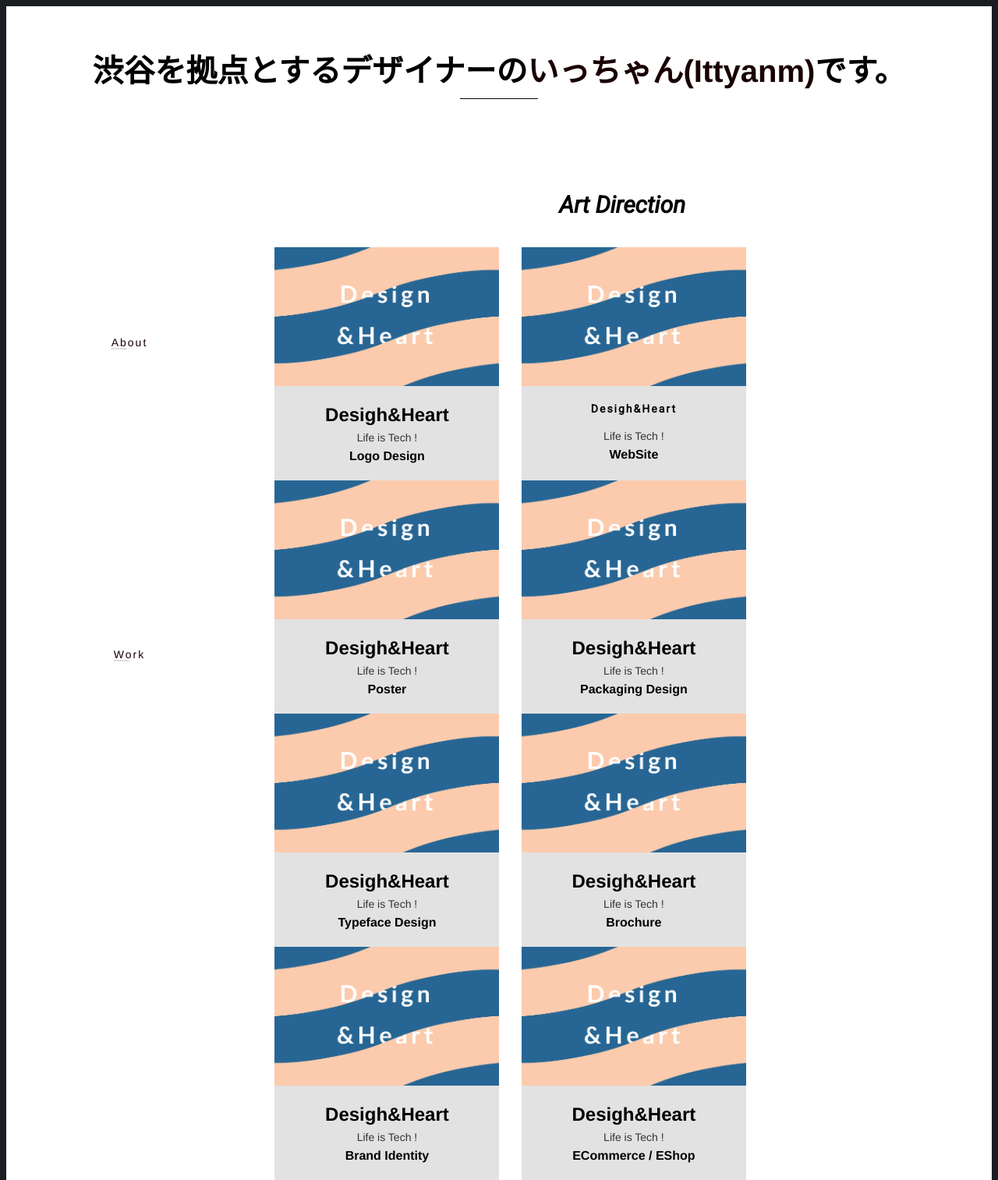
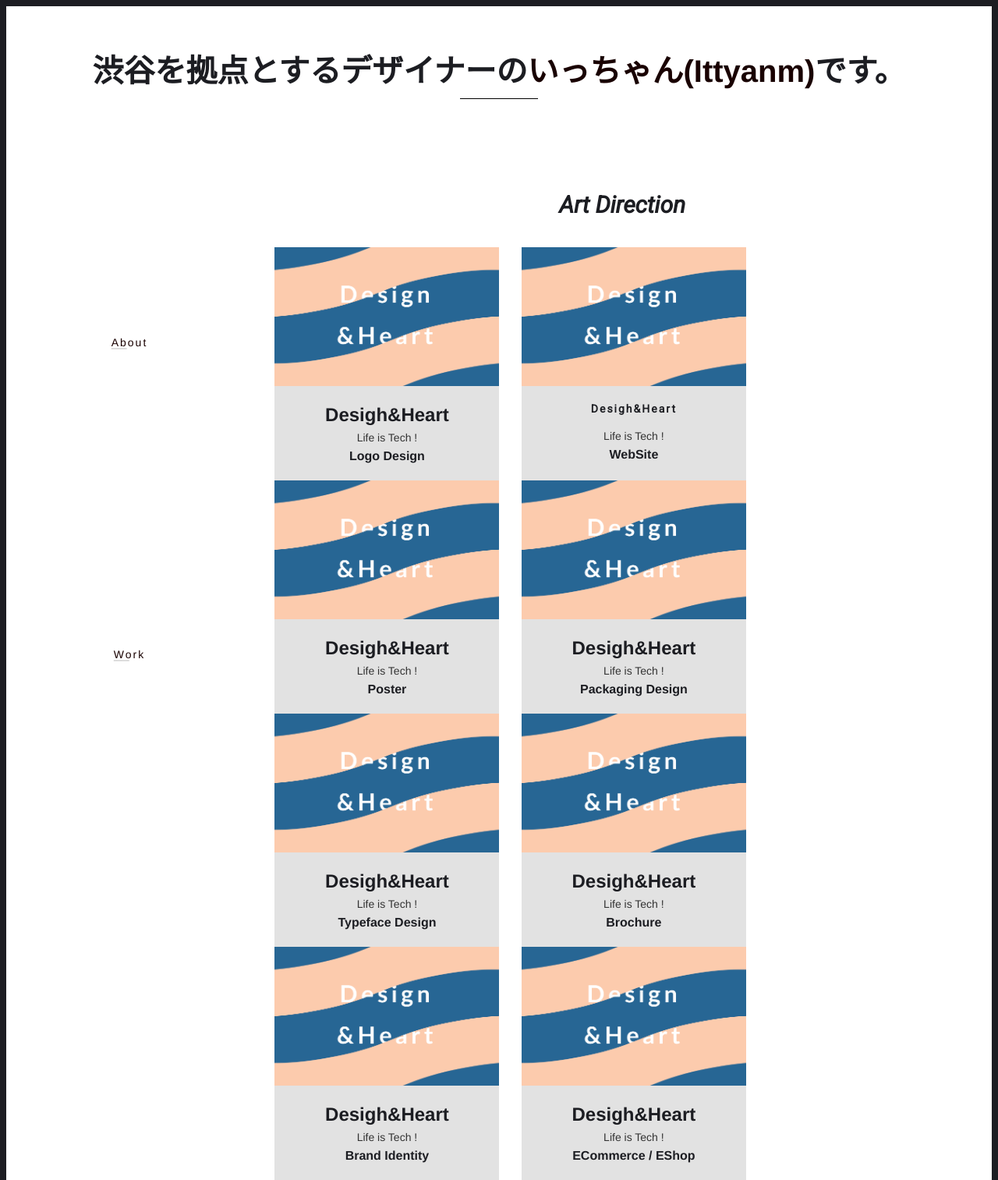
Before and after one commit to Ittyanm/Ittyanm, a PHP site: page / in a window 1280 px wide. Shown: the top 1513 px of the page at 78% size. Run offline with PHP 8.4, Linux system fonts and the light colour scheme; some libraries are stand-ins or nearby versions.

Commit message:
フォントカラー指定

```diff
--- a/assets/css/style.css
+++ b/assets/css/style.css
@@ -50,10 +50,8 @@ body {
 h1,
 h2,
 h3,
-h4,
-h5,
-h6 {
-  color: #000000;
+h4 {
+  color: #1C1D22;
 }
 
 p {
```
